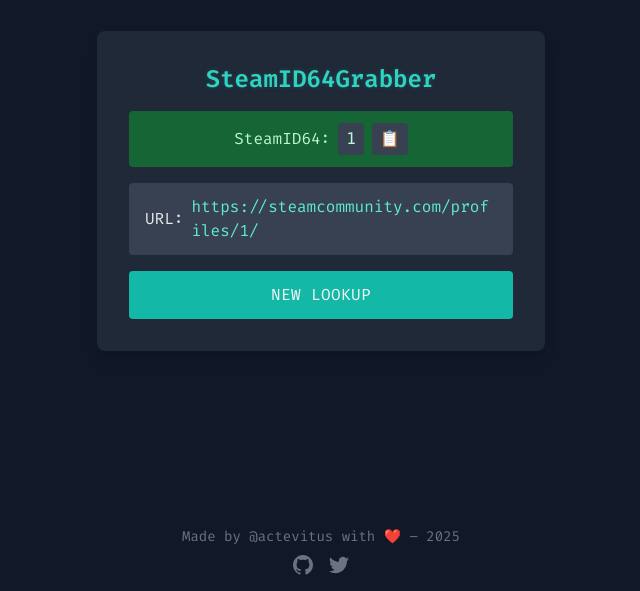
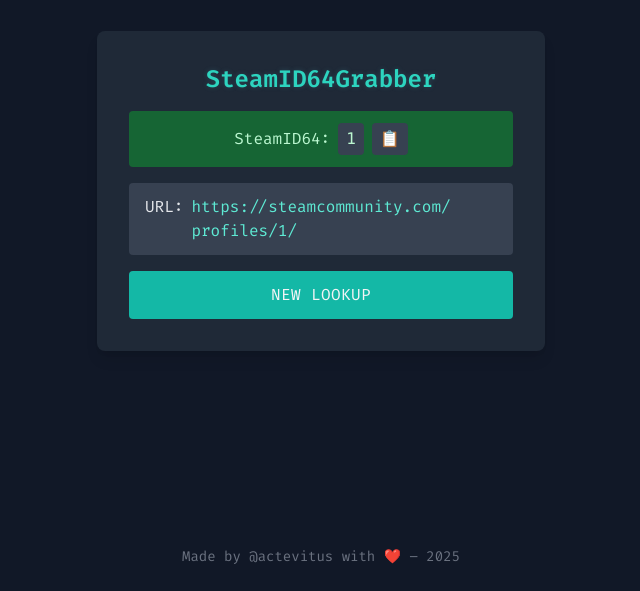
Before and after one commit to Actevitus/steamidgrabber, a Flask app: page /1 in a window 1280 px wide. Shown: the part 209-800 px from the top of the page, without its empty margins (319-959 px from the left). Run offline with Flask 3, Linux system fonts and the light colour scheme; data that the repository does not hold is empty; some libraries are stand-ins or nearby versions.

Commit message:
Update result.html
Fixed the wrapping in the URL box to make it wrap after steamcommunity.com/ for a much cleaner look

```diff
--- a/templates/result.html
+++ b/templates/result.html
@@ -1,15 +1,15 @@
 <!DOCTYPE html>
 <html lang="en">
 <head>
-  <meta charset="UTF-8" />
+  <meta charset="UTF-8"/>
   <meta name="viewport" content="width=device-width, initial-scale=1.0"/>
   <title>Lookup Result</title>
   <script src="https://cdn.tailwindcss.com"></script>
   <link href="https://fonts.googleapis.com/css2?family=Fira+Code:wght@400;600&display=swap" rel="stylesheet"/>
   <style>
     body { font-family: 'Fira Code', monospace; background: #1a202c; }
-    @keyframes fadeInUp { from { opacity: 0; transform: translateY(5px);} to {opacity:1; transform: translateY(0);} }
-    @keyframes glow {0%,100%{text-shadow: 0 0 2px rgba(76,161,175,0.4);}50%{text-shadow: 0 0 6px rgba(76,161,175,0.2);} }
+    @keyframes fadeInUp { from { opacity: 0; transform: translateY(5px);} to { opacity:1; transform: translateY(0);} }
+    @keyframes glow { 0%,100%{ text-shadow: 0 0 2px rgba(76,161,175,0.4);} 50%{ text-shadow: 0 0 6px rgba(76,161,175,0.2);} }
     @keyframes fadeIn { from { opacity: 0; } to { opacity: 1; } }
     .char { display: inline-block; opacity: 0; }
     .animate-glow { animation: glow 5s ease-in-out infinite; }
@@ -27,28 +27,35 @@
     {% else %}
       {% if avatar_url %}
         <div class="flex justify-center mb-2">
-          <img src="{{ avatar_url }}" alt="User Avatar" class="w-24 h-24 rounded-full border-2 border-teal-400 animate-fade-in" />
+          <img src="{{ avatar_url }}" alt="User Avatar" class="w-24 h-24 rounded-full border-2 border-teal-400 animate-fade-in"/>
         </div>
       {% endif %}
 
-      <div class="bg-green-800 text-green-200 px-4 py-3 rounded flex items-center justify-center space-x-2">
-        <span class="font-medium">SteamID64:</span>
-        <code id="steamid" class="bg-gray-700 px-2 py-1 rounded">{{ steamid64 }}</code>
-        <button id="copy-btn" class="py-1 px-2 bg-gray-700 rounded hover:bg-gray-600 transition" aria-label="Copy SteamID64">📋</button>
-      </div>
-
       {% if personaname or profile_created or location %}
-        <div class="bg-gray-700 text-gray-200 px-4 py-3 rounded flex flex-col space-y-1 animate-fade-in">
+        <div class="w-full bg-gray-700 text-gray-200 px-4 py-3 rounded flex flex-col space-y-1 animate-fade-in">
           {% if personaname %}<div><span class="font-medium">Name:</span> {{ personaname }}</div>{% endif %}
           {% if profile_created %}<div><span class="font-medium">Profile Created:</span> {{ profile_created }}</div>{% endif %}
           {% if location %}<div><span class="font-medium">Location:</span> {{ location }}</div>{% endif %}
         </div>
       {% endif %}
 
-      <div class="bg-gray-700 text-gray-200 px-4 py-3 rounded flex items-center justify-center space-x-2 animate-fade-in">
-        <span class="font-medium">URL:</span>
-        <a href="{{ full_url }}" target="_blank" class="text-teal-300 hover:underline break-all">{{ full_url }}</a>
+      <div class="w-full bg-green-800 text-green-200 px-4 py-3 rounded flex items-center justify-center space-x-2">
+        <span class="font-medium">SteamID64:</span>
+        <code id="steamid" class="bg-gray-700 px-2 py-1 rounded">{{ steamid64 }}</code>
+        <button id="copy-btn" class="py-1 px-2 bg-gray-700 rounded hover:bg-gray-600 transition">📋</button>
       </div>
+
+      {% if full_url %}
+        {% set parts = full_url.split('steamcommunity.com/') %}
+        <div class="w-full bg-gray-700 text-gray-200 px-4 py-3 rounded flex items-start space-x-2 animate-fade-in">
+          <span class="font-medium">URL:</span>
+          <div class="flex-1 break-words">
+            <a href="{{ full_url }}" target="_blank" class="text-teal-300 hover:underline">
+              {{ parts[0] }}steamcommunity.com/<wbr>{{ parts[1] }}
+            </a>
+          </div>
+        </div>
+      {% endif %}
     {% endif %}
 
     <a href="/" class="block w-full text-center py-3 bg-teal-500 hover:bg-teal-600 rounded font-medium uppercase tracking-wide">
@@ -56,24 +63,19 @@
     </a>
   </div>
 
-  <footer class="absolute bottom-4 text-sm text-gray-500 w-full text-center">
-    Made by @actevitus with ❤️ – 2025
+  <footer class="absolute bottom-4 w-full text-center text-gray-500 text-sm">
+    Made by @actevitus with ❤️ – {{ current_year }}
     <div class="mt-2 flex justify-center space-x-4">
-      <a href="https://github.com/Actevitus" target="_blank" aria-label="GitHub" class="text-gray-500 hover:text-gray-300">
-        <svg xmlns="http://www.w3.org/2000/svg" width="20" height="20" fill="currentColor" viewBox="0 0 24 24">
-          <path d="M12 0C5.371 0 0 5.371 0 12c0 5.303 3.438 9.8 8.205 11.386.6.111.82-.261.82-.579 0-.286-.011-1.044-.016-2.049-3.338.726-4.042-1.613-4.042-1.613-.546-1.386-1.333-1.756-1.333-1.756-1.091-.747.083-.732.083-.732 1.205.085 1.838 1.236 1.838 1.236 1.07 1.835 2.809 1.305 3.495.998.108-.776.419-1.305.762-1.605-2.665-.305-5.472-1.334-5.472-5.937 0-1.312.469-2.383 1.235-3.222-.124-.303-.535-1.526.116-3.179 0 0 1.006-.323 3.301 1.23.958-.266 1.984-.399 3.005-.404 1.02.004 2.047.138 3.005.404 2.291-1.554 3.295-1.23 3.295-1.23.652 1.653.241 2.876.118 3.179.77.839 1.234 1.91 1.234 3.222 0 4.602-2.811 5.63-5.486 5.936.431.372.816 1.104.816 2.223 0 1.606-.015 2.898-.015 3.293 0 .32.217.694.825.576C20.565 21.796 24 17.299 24 12c0-6.629-5.371-12-12-12z"/>
-        </svg>
+      <a href="https://github.com/Actevitus" target="_blank" class="hover:text-gray-300" aria-label="GitHub">
+        <!-- GitHub SVG -->
       </a>
-      <a href="https://x.com/actevitus" target="_blank" aria-label="X" class="text-gray-500 hover:text-gray-300">
-        <svg xmlns="http://www.w3.org/2000/svg" width="20" height="20" fill="currentColor" viewBox="0 0 24 24">
-          <path d="M24 4.557a9.93 9.93 0 01-2.828.775 4.932 4.932 0 002.165-2.724c-.951.566-2.005.978-3.127 1.2a4.916 4.916 0 00-8.384 4.482A13.944 13.944 0 011.671 3.149a4.916 4.916 0 001.523 6.574 4.903 4.903 0 01-2.228-.616c-.054 2.281 1.581 4.415 3.949 4.89a4.935 4.935 0 01-2.224.084 4.919 4.919 0 004.596 3.417A9.867 9.867 0 010 19.54a13.94 13.94 0 007.548 2.212c9.056 0 14.001-7.496 14.001-13.986 0-.21 0-.423-.015-.637A10.012 10.012 0 0024 4.557z"/>
-        </svg>
+      <a href="https://x.com/actevitus" target="_blank" class="hover:text-gray-300" aria-label="X">
+        <!-- X SVG -->
       </a>
     </div>
   </footer>
 
   <script>
-    // Heading animation
     ;(function(){
       const text = "SteamID64 Grabber";
       const container = document.getElementById("animated-heading");
@@ -87,7 +89,6 @@
       });
     })();
 
-    // Copy-to-clipboard toggle
     document.getElementById('copy-btn')?.addEventListener('click', () => {
       const code = document.getElementById('steamid').textContent.trim();
       navigator.clipboard.writeText(code).then(() => {
```
